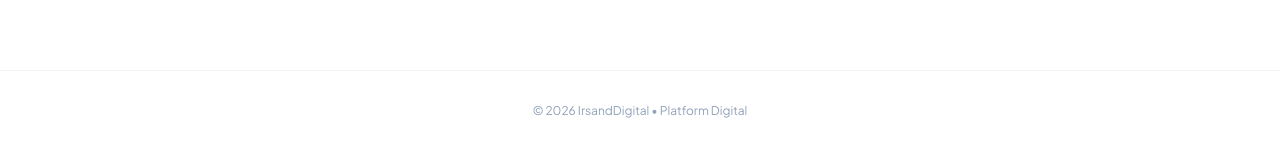
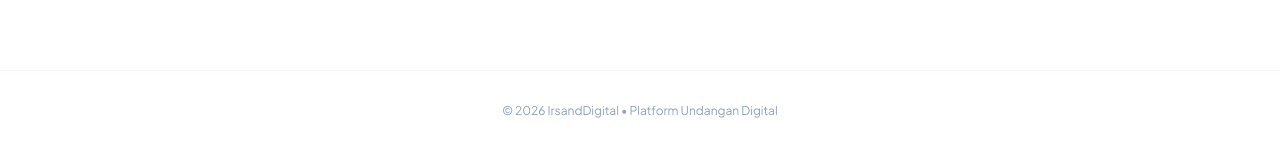
Before and after one commit to kadalkrian04/irsanddigital, a Next.js app: page / in a window 1280 px wide. Shown: the part 1486-1634 px from the top of the page. Built offline with nearby package versions, Linux system fonts and the light colour scheme.

Commit message:
fix tahun footer statis

```diff
--- a/src/app/page.tsx
+++ b/src/app/page.tsx
@@ -253,7 +253,7 @@ export default function HomePage() {
       </section>
 
       <footer className="border-t border-slate-100 py-8 text-center text-xs text-slate-400">
-        © {new Date().getFullYear()} IrsandDigital • Platform Digital
+        © 2026 IrsandDigital • Platform Undangan Digital
       </footer>
     </div>
   );
```
